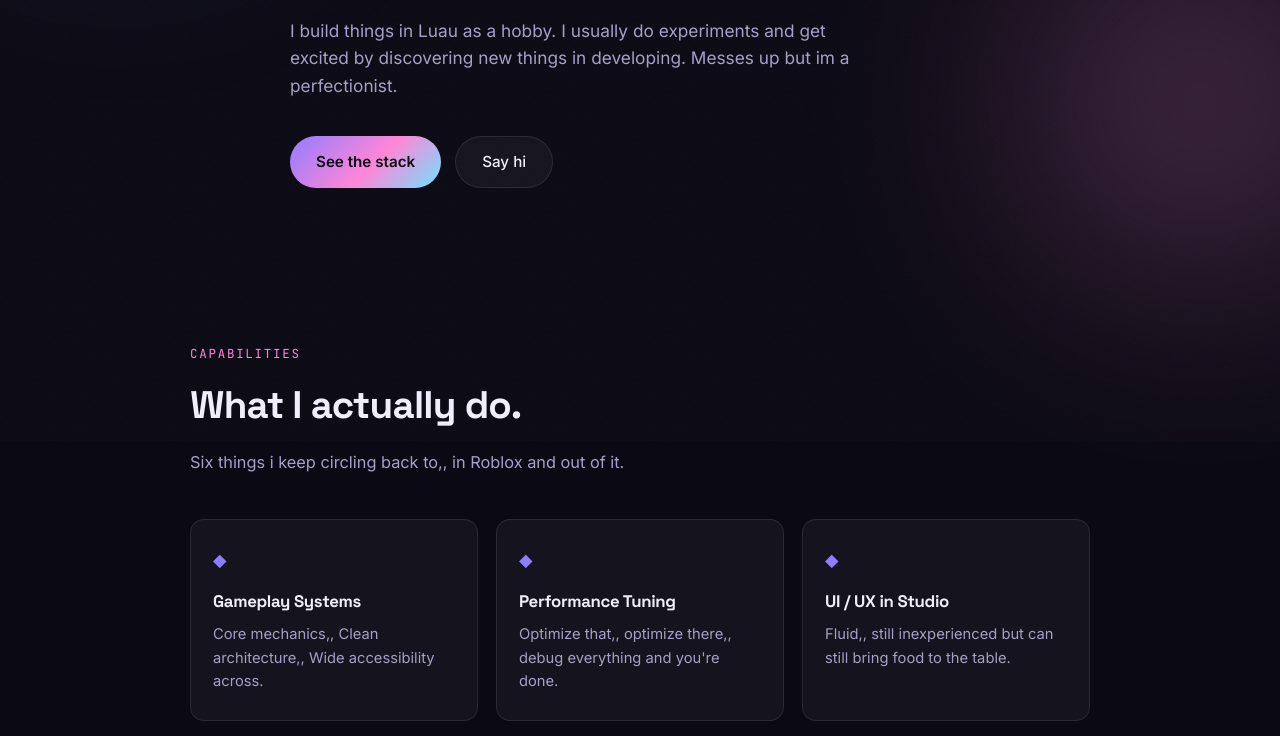
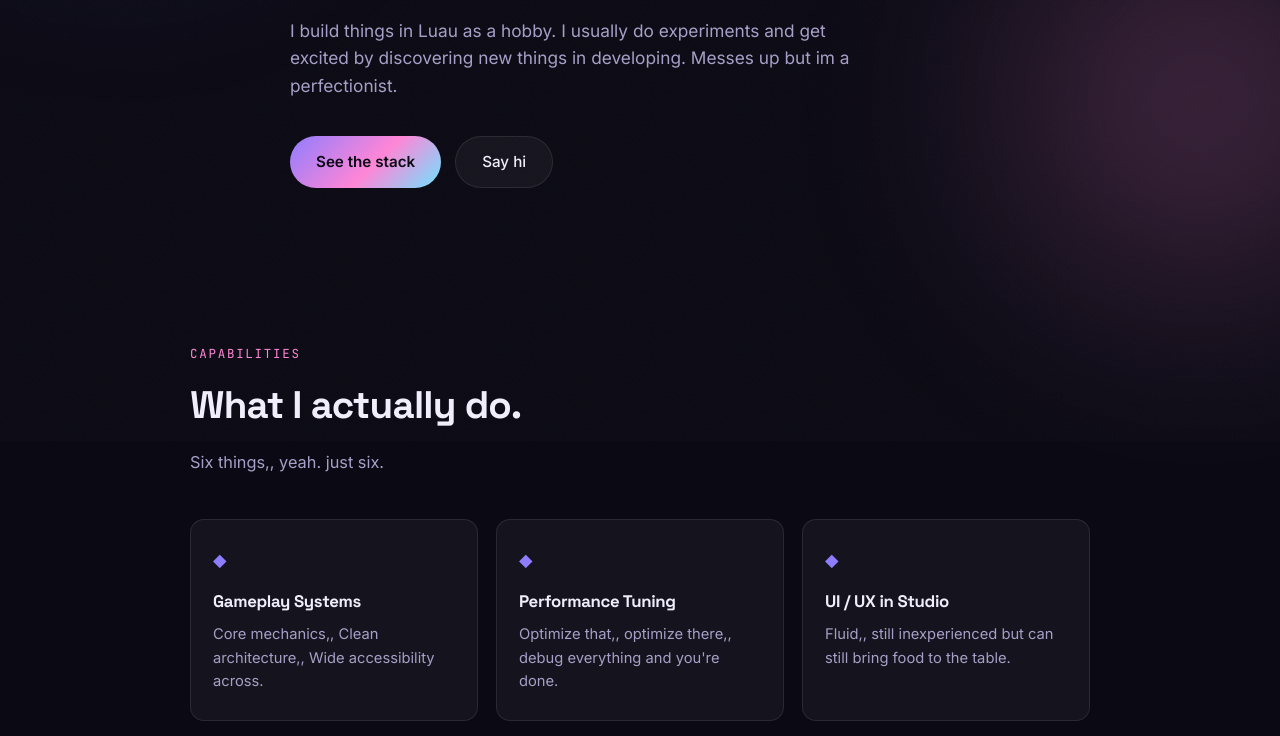
Before and after one commit to Ssuas/mhm., a plain HTML site: page index.html in a window 1280 px wide. Shown: the part 359-1095 px from the top of the page. Drawn offline with Linux system fonts and the light colour scheme.

Commit message:
Update index.html

```diff
--- a/index.html
+++ b/index.html
@@ -46,7 +46,7 @@
     <p class="section-eyebrow">Capabilities</p>
     <h2>What I actually do.</h2>
     <p class="section-lede">
-      Six things i keep circling back to,, in Roblox and out of it.
+      Six things,, yeah. just six.
     </p>
     <div class="grid">
       <article class="card">
```
